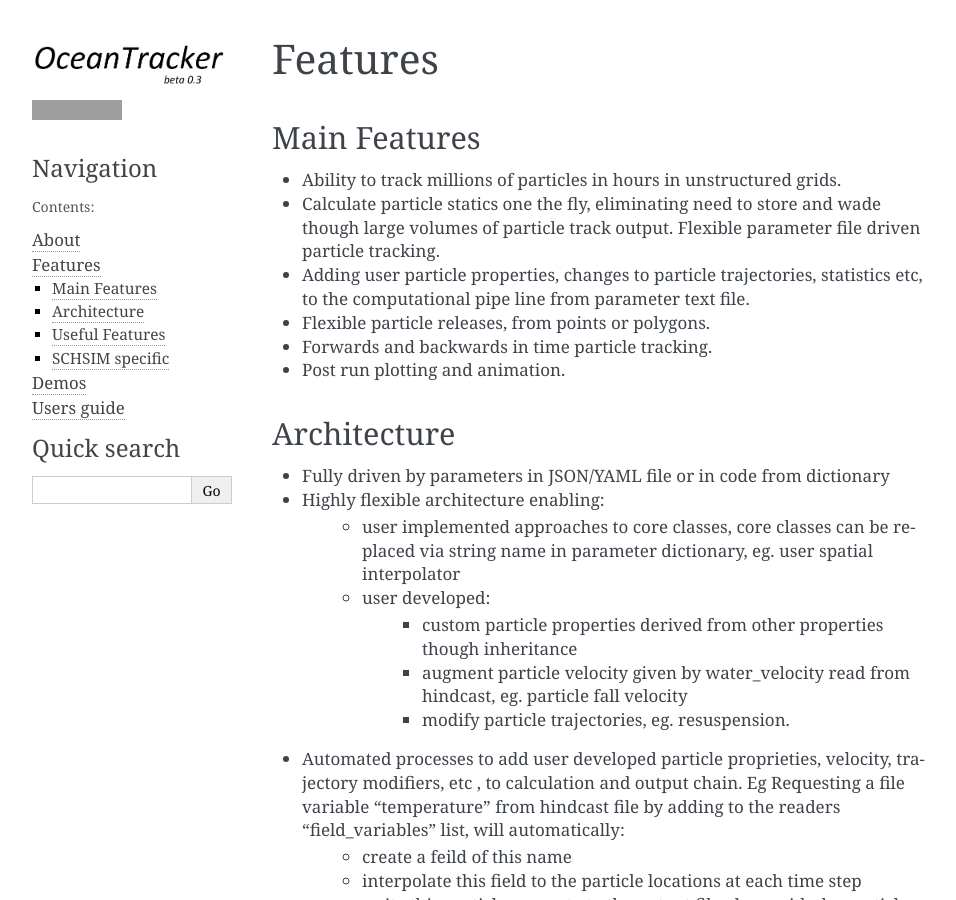
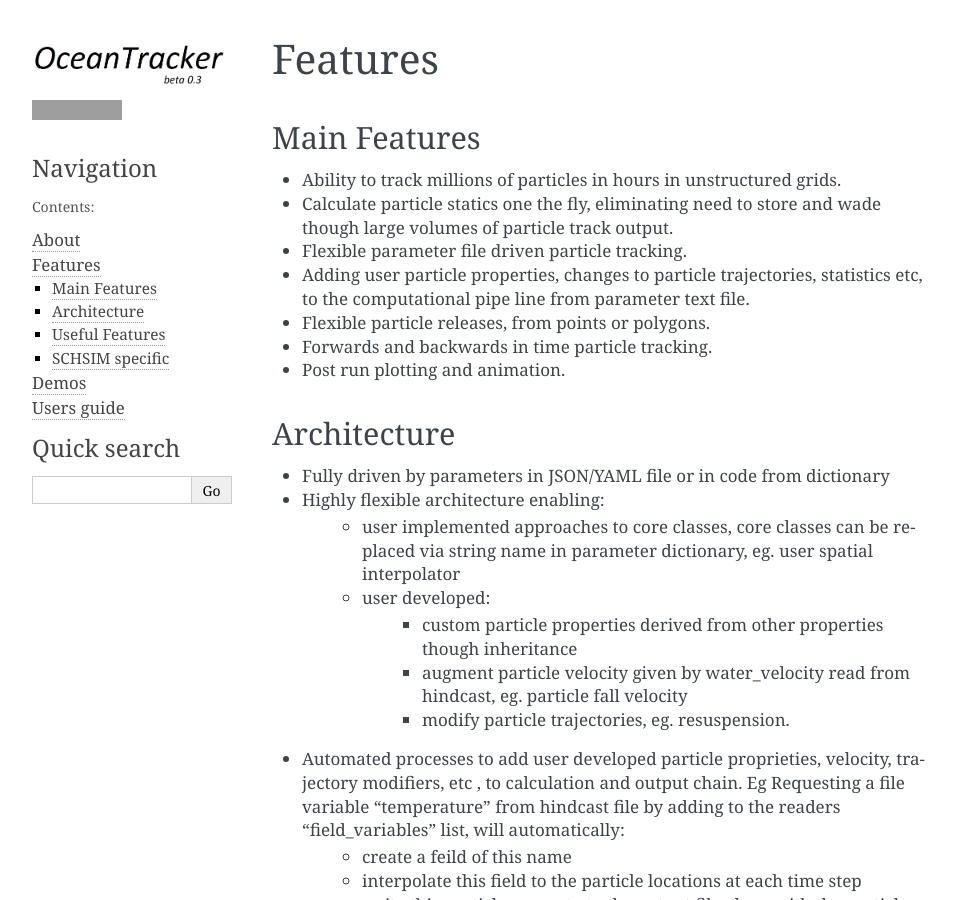
Before and after one commit to 465b/oceantracker_pruned_tmp, a Sphinx documentation site: the page built from docs/info/features.rst, in a window 1280 px wide and 900 px high. Shown: the whole window, without its empty margins (148-1104 px from the left). Built offline with Sphinx 7.4.7, drawn with Linux system fonts in a browser that asks for light colours; pages that are not in the unit, such as notebooks, are missing from menus; grey boxes are pictures that could not be loaded.

Commit message:
0.3.0013 added to features docs
Former-commit-id: af6568dfee5774b3b31ad4bc95ddc5e42db79c03

```diff
--- a/docs/info/features.rst
+++ b/docs/info/features.rst
@@ -7,7 +7,8 @@ Main Features
 =================
 
 * Ability to track millions of particles in hours in unstructured grids.
-* Calculate particle statics one the fly, eliminating need to store and wade though large volumes of particle track output. Flexible parameter file driven particle tracking.
+* Calculate particle statics one the fly, eliminating need to store and wade though large volumes of particle track output.
+* Flexible parameter file driven particle tracking.
 * Adding user particle properties, changes to particle trajectories, statistics etc,  to the computational pipe line from parameter text file.
 * Flexible particle releases, from points or polygons.
 * Forwards and backwards in time particle tracking.
```
